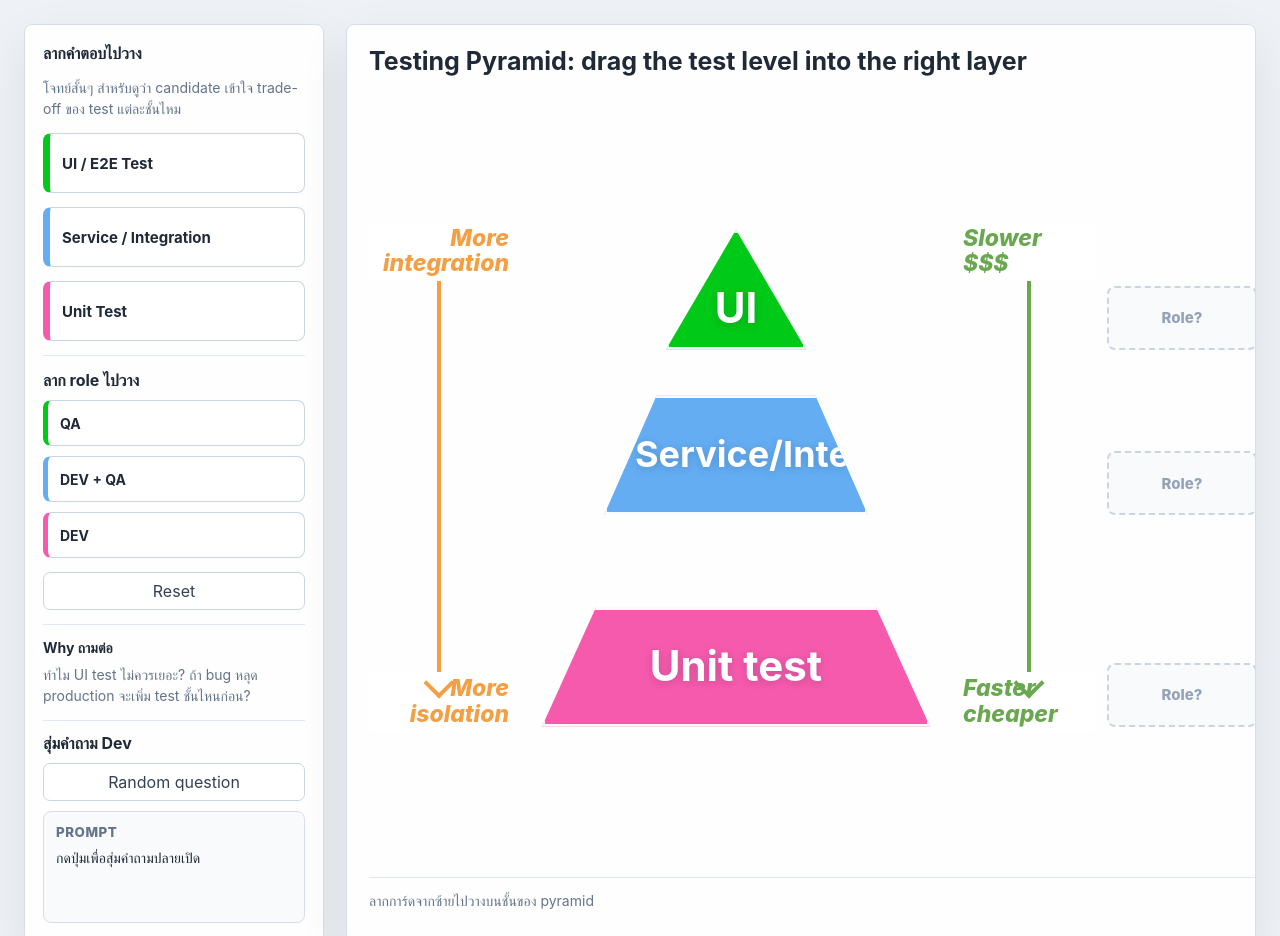
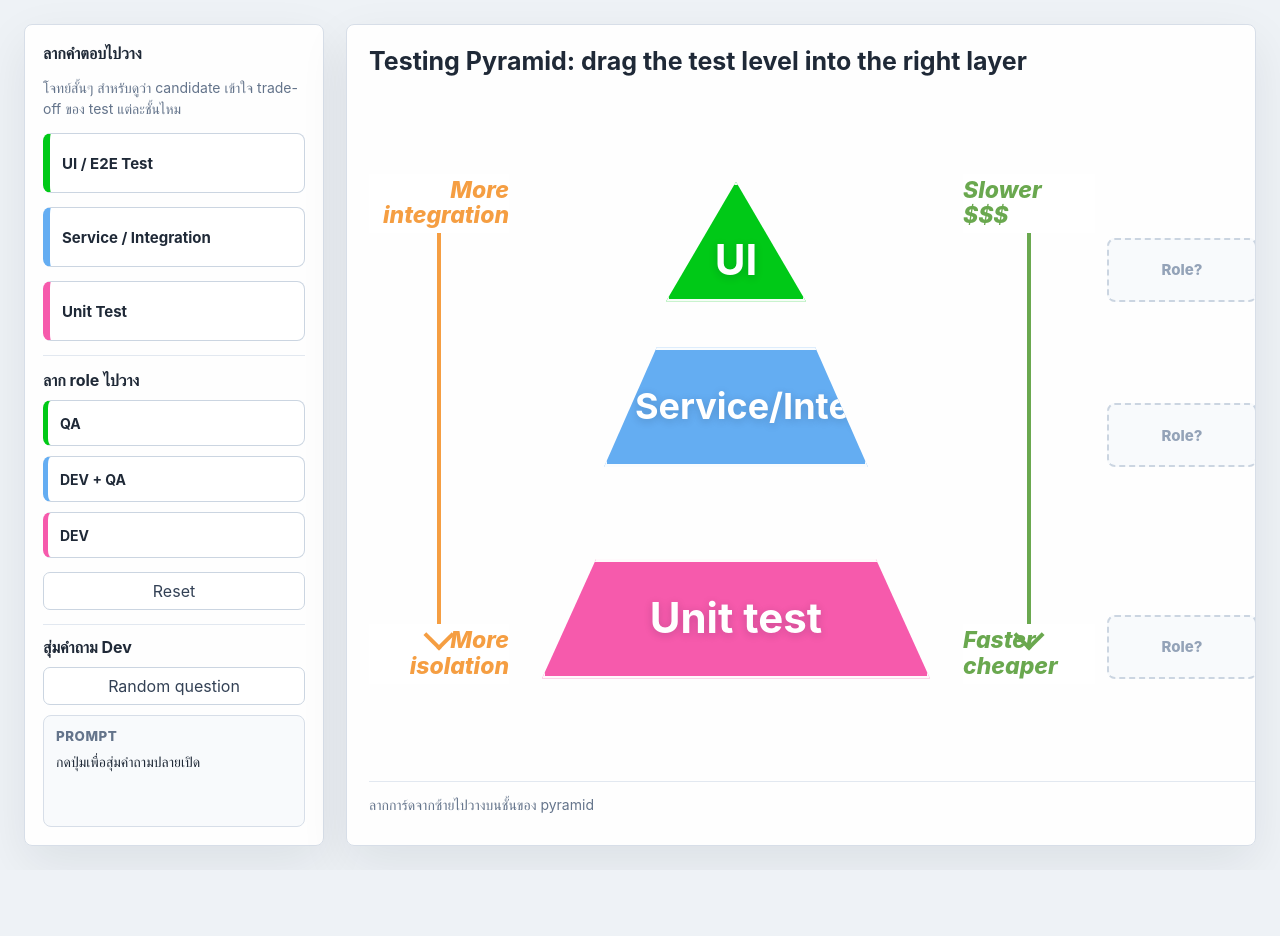
Before and after one commit to sutichaiu24/pyramid-testing, a plain HTML site: page index.html in a window 1280 px wide. Shown: the top 936 px of the page. After the commit the page ends 870 px from the top, so only its background shows below. Drawn offline with Linux system fonts and the light colour scheme.

Commit message:
Remove 'Why' section from index.html
Removed the 'Why' section from the HTML.

```diff
--- a/index.html
+++ b/index.html
@@ -506,11 +506,6 @@
 
       <button id="reset" type="button" onclick="resetBoard()">Reset</button>
 
-      <div class="why-box">
-        <strong>Why ถามต่อ</strong>
-        ทำไม UI test ไม่ควรเยอะ? ถ้า bug หลุด production จะเพิ่ม test ชั้นไหนก่อน?
-      </div>
-
       <div class="question-box">
         <h2>สุ่มคำถาม Dev</h2>
         <button id="random-question" type="button">Random question</button>
```
